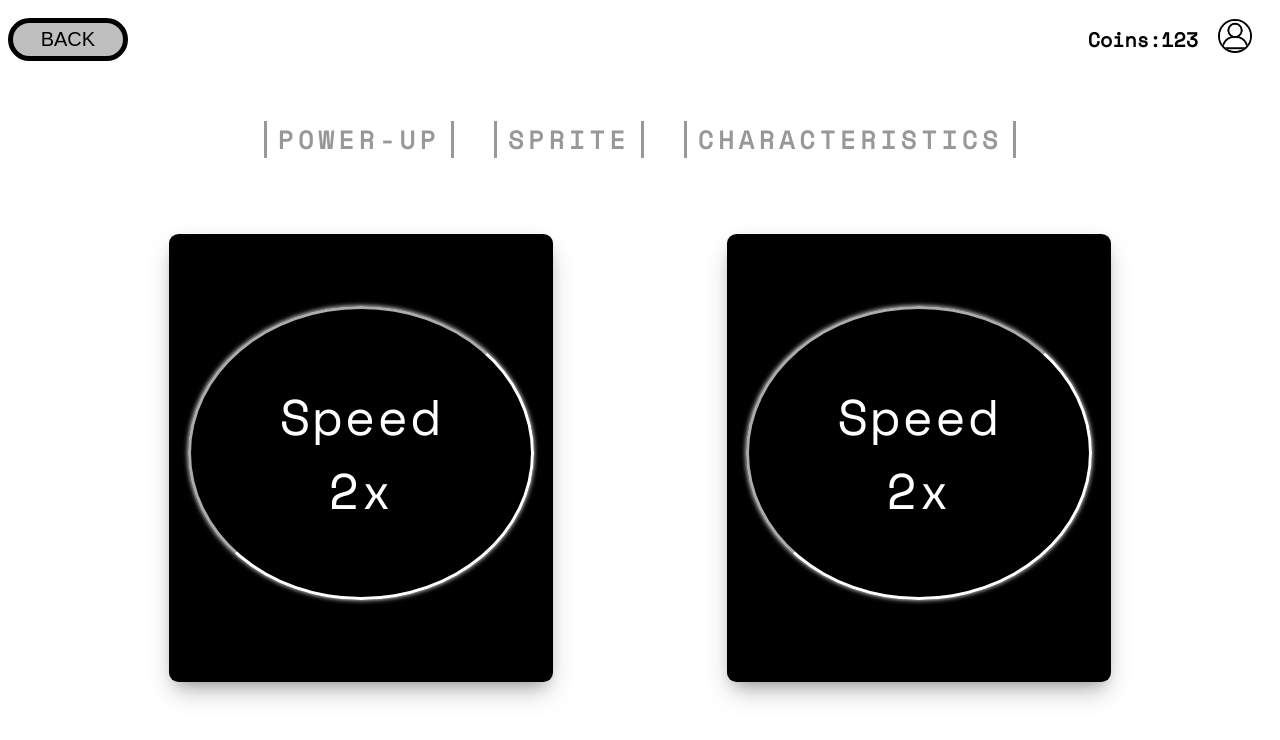
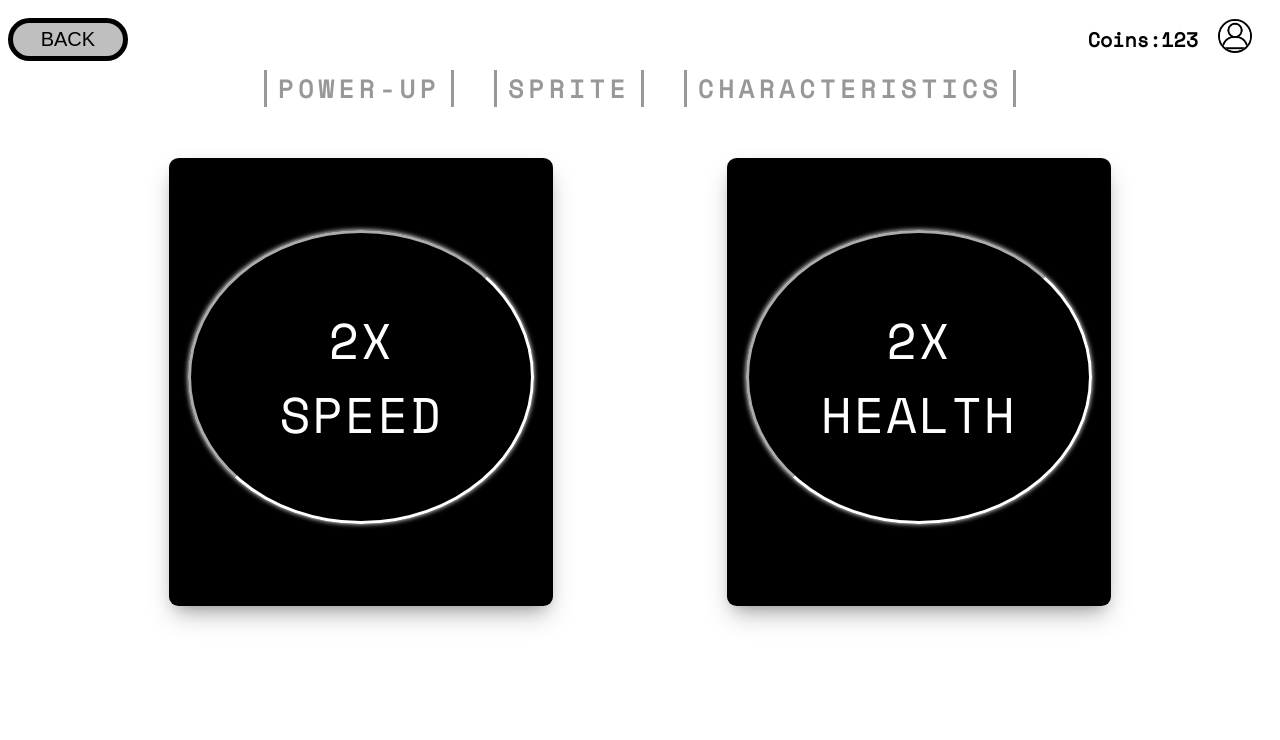
Before and after one commit to kanisshka/frontend, a React (Create React App) app: page /marketplace in a window 1280 px wide. Shown: the top 740 px of the page. Built offline with nearby package versions, Linux system fonts and the light colour scheme.

Commit message:
cards added

```diff
--- a/src/components/Characteristics.jsx
+++ b/src/components/Characteristics.jsx
@@ -1,8 +1,11 @@
 import React from 'react'
-
+import Marketcard from './Marketcard'
 const Characteristics = () => {
   return (
-    <div>Characteristics</div>
+    <>
+    <Marketcard title={"ABC Charac"}/>
+    <Marketcard title={"FGH Charac"}/>
+    </>
   )
 }
 
--- a/src/components/Marketcard.jsx
+++ b/src/components/Marketcard.jsx
@@ -1,15 +1,10 @@
 import React from 'react'
 import "./Marketcard.css";
-const Marketcard = () => {
+const Marketcard = (props) => {
     return (
         <div className="card">
-            {/* <img src="" /> */}
             <div className="card-body">
-                <h2>Speed 2x</h2>
-                {/* <p>Lorem ipsum dolor sit amet, consectetur adipiscing elit, sed do eiusmod tempor incididunt ut labore et dolore magna aliqua. Ut enim ad minim veniam.</p> */}
-                {/* <h5>{this.props.author}</h5>
-                 */}
-                {/* <h4>speed</h4> */}
+                <h2>{props.title}</h2>
             </div>
         </div>
     )
--- a/src/components/Powerup.jsx
+++ b/src/components/Powerup.jsx
@@ -3,8 +3,9 @@ import Marketcard from './Marketcard'
 
 const Powerup = () => {
   return (
-   <> <Marketcard/>
-    <Marketcard/>
+   <>
+   <Marketcard title={"2X SPEED"}/>
+    <Marketcard title={"2X HEALTH"}/>
     </>
   )
 }
--- a/src/components/Sprite.jsx
+++ b/src/components/Sprite.jsx
@@ -1,8 +1,12 @@
 import React from 'react'
-
+import Marketcard from './Marketcard'
 const Sprite = () => {
   return (
-    <div>Sprite</div>
+    <>
+    <Marketcard title={"SPRITE 1"}/>
+    <Marketcard title={"SPRITE 2"}/>
+
+    </>
   )
 }
 
--- a/src/components/Topbar.jsx
+++ b/src/components/Topbar.jsx
@@ -8,7 +8,7 @@ const Topbar = () => {
     return (
         <>
             <div className="topbar">
-                <button className='back' onClick={() => navigate(-1)}>BACK</button>
+                <button className='back' onClick={() => navigate("/")}>BACK</button>
                 <div className="coins"><h2>Coins:{123}</h2></div>
                 <div className="user">
                     <img src={user} alt="" />
--- a/src/pages/Game.jsx
+++ b/src/pages/Game.jsx
@@ -23,9 +23,6 @@ const Game = () => {
   });
   return (
     <>
-    <div className="head">
-                    <Topbar />
-                </div>
     <div className="game-loading">
     <div className="counter"><h1 className='countervalue'>{left}</h1></div>
     <div className="powerups-bottombar">
--- a/src/pages/MarketPlace.css
+++ b/src/pages/MarketPlace.css
@@ -3,9 +3,6 @@
   display: flex;
   justify-content: center;
   align-items: center;
-  margin-top: 4%;
-  /* border-bottom: 3px solid black; */
-
 }
 
 .nav ul {
@@ -46,6 +43,6 @@
   display: flex;
   flex-direction: row;
   justify-content:space-evenly;
-  padding-top: 5%;
-  padding-bottom: 5%;
+  padding-top: 3%;
+  padding-bottom: 3%;
 }
```
